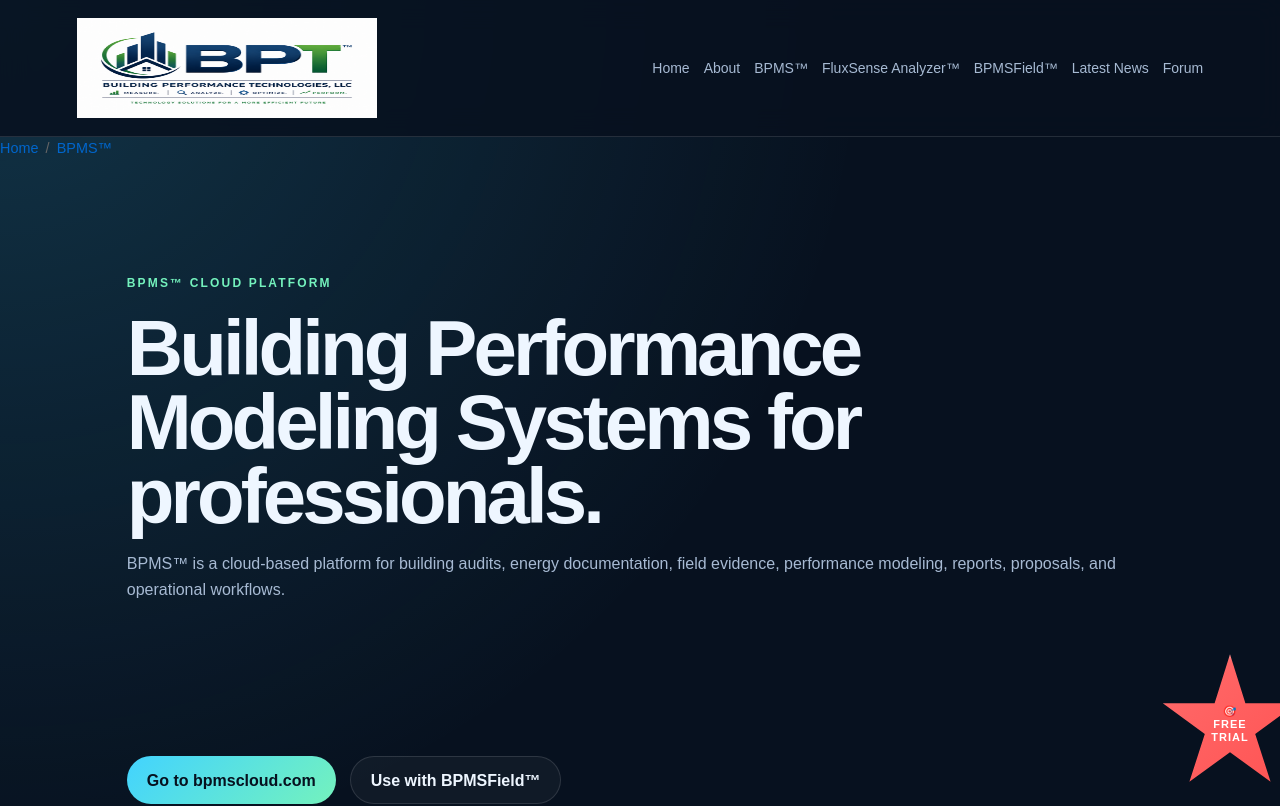
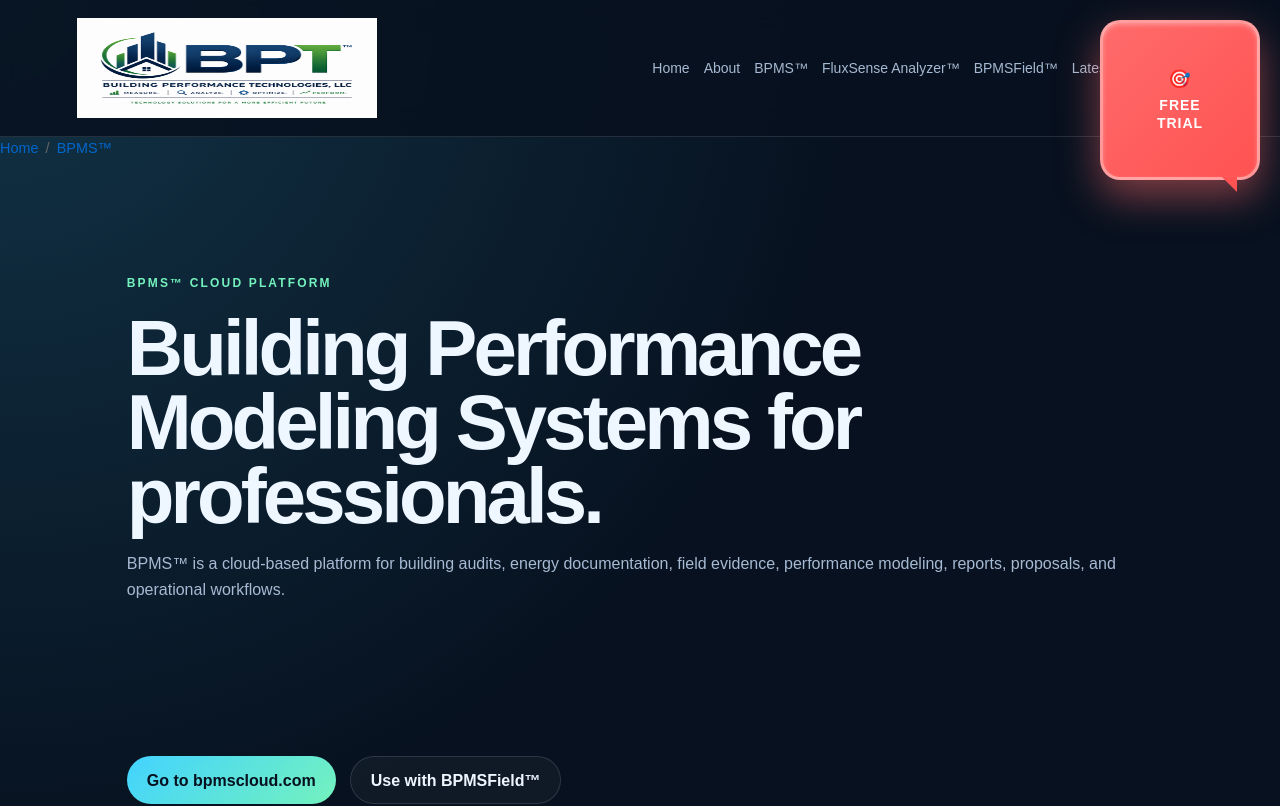
Before and after one commit to chetwoodjohnson-png/BPT_Website, a Next.js app: page /bpms in a window 1280 px wide. Shown: the top 806 px of the page. Built offline with nearby package versions, Linux system fonts and the light colour scheme.

Commit message:
Update free trial badge to speech bubble design, bigger size, fixed position in top right

```diff
--- a/components/FreeTrialBadge.tsx
+++ b/components/FreeTrialBadge.tsx
@@ -2,46 +2,58 @@
 
 export default function FreeTrialBadge() {
   return (
-    <div style={{ position: "relative", width: "100%", height: "0" }}>
+    <div style={{ position: "fixed", top: "20px", right: "20px", zIndex: 100 }}>
       <a
         href="https://bpmscloud.com"
         target="_blank"
         rel="noreferrer"
         style={{
-          position: "absolute",
-          top: "-20px",
-          right: "-20px",
-          width: "140px",
-          height: "140px",
           display: "flex",
+          flexDirection: "column",
           alignItems: "center",
           justifyContent: "center",
+          width: "160px",
+          height: "160px",
           background: "linear-gradient(135deg, #ff6b6b 0%, #ff5252 100%)",
           color: "white",
           textDecoration: "none",
           fontWeight: "700",
-          fontSize: "11px",
+          fontSize: "18px",
           letterSpacing: "1px",
-          boxShadow: "0 12px 32px rgba(255, 107, 107, 0.5), inset 0 2px 4px rgba(255, 255, 255, 0.3)",
+          boxShadow: "0 16px 40px rgba(255, 107, 107, 0.5), inset 0 2px 4px rgba(255, 255, 255, 0.3)",
           transition: "all 0.3s ease",
-          border: "2px solid rgba(255, 255, 255, 0.4)",
+          border: "3px solid rgba(255, 255, 255, 0.4)",
           cursor: "pointer",
           textAlign: "center",
-          padding: "10px",
-          clipPath: "polygon(50% 0%, 61% 35%, 98% 35%, 68% 57%, 79% 91%, 50% 70%, 21% 91%, 32% 57%, 2% 35%, 39% 35%)",
-          zIndex: 50,
-          lineHeight: "1.2",
+          padding: "20px",
+          borderRadius: "20px",
+          position: "relative",
+          lineHeight: "1.3",
         }}
         onMouseEnter={(e) => {
-          e.currentTarget.style.boxShadow = "0 16px 40px rgba(255, 107, 107, 0.7), inset 0 2px 4px rgba(255, 255, 255, 0.3)";
-          e.currentTarget.style.transform = "scale(1.1)";
+          e.currentTarget.style.boxShadow = "0 20px 50px rgba(255, 107, 107, 0.7), inset 0 2px 4px rgba(255, 255, 255, 0.3)";
+          e.currentTarget.style.transform = "scale(1.05)";
         }}
         onMouseLeave={(e) => {
-          e.currentTarget.style.boxShadow = "0 12px 32px rgba(255, 107, 107, 0.5), inset 0 2px 4px rgba(255, 255, 255, 0.3)";
+          e.currentTarget.style.boxShadow = "0 16px 40px rgba(255, 107, 107, 0.5), inset 0 2px 4px rgba(255, 255, 255, 0.3)";
           e.currentTarget.style.transform = "scale(1)";
         }}
       >
-        🎯<br />FREE<br />TRIAL
+        {/* Speech bubble pointer */}
+        <div style={{
+          position: "absolute",
+          bottom: "-15px",
+          right: "20px",
+          width: "0",
+          height: "0",
+          borderLeft: "15px solid transparent",
+          borderTop: "15px solid #ff5252",
+          borderRight: "0px solid transparent",
+        }} />
+
+        <div>🎯</div>
+        <div style={{ fontSize: "14px", fontWeight: "800", marginTop: "4px" }}>FREE</div>
+        <div style={{ fontSize: "14px", fontWeight: "800" }}>TRIAL</div>
       </a>
     </div>
   );
```
